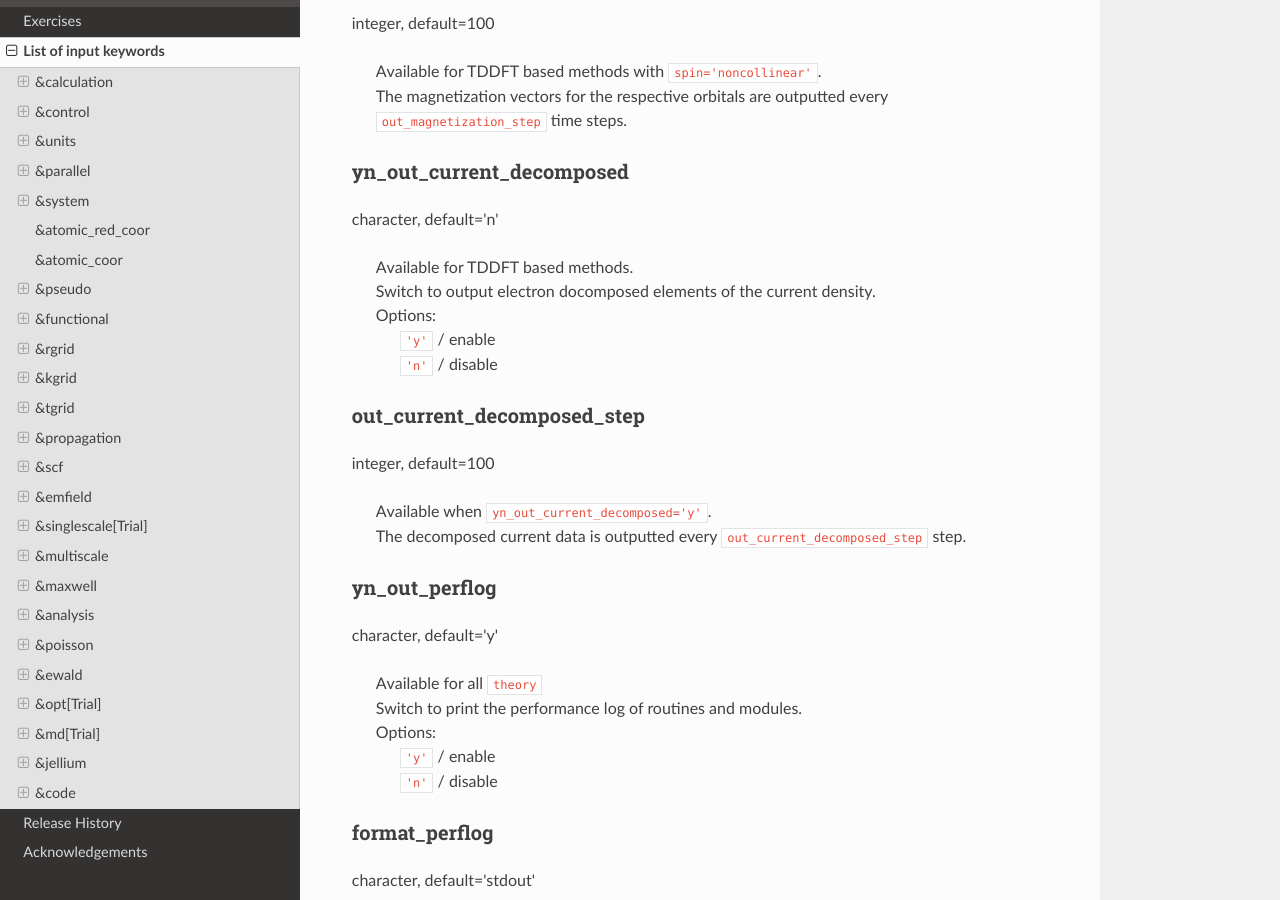
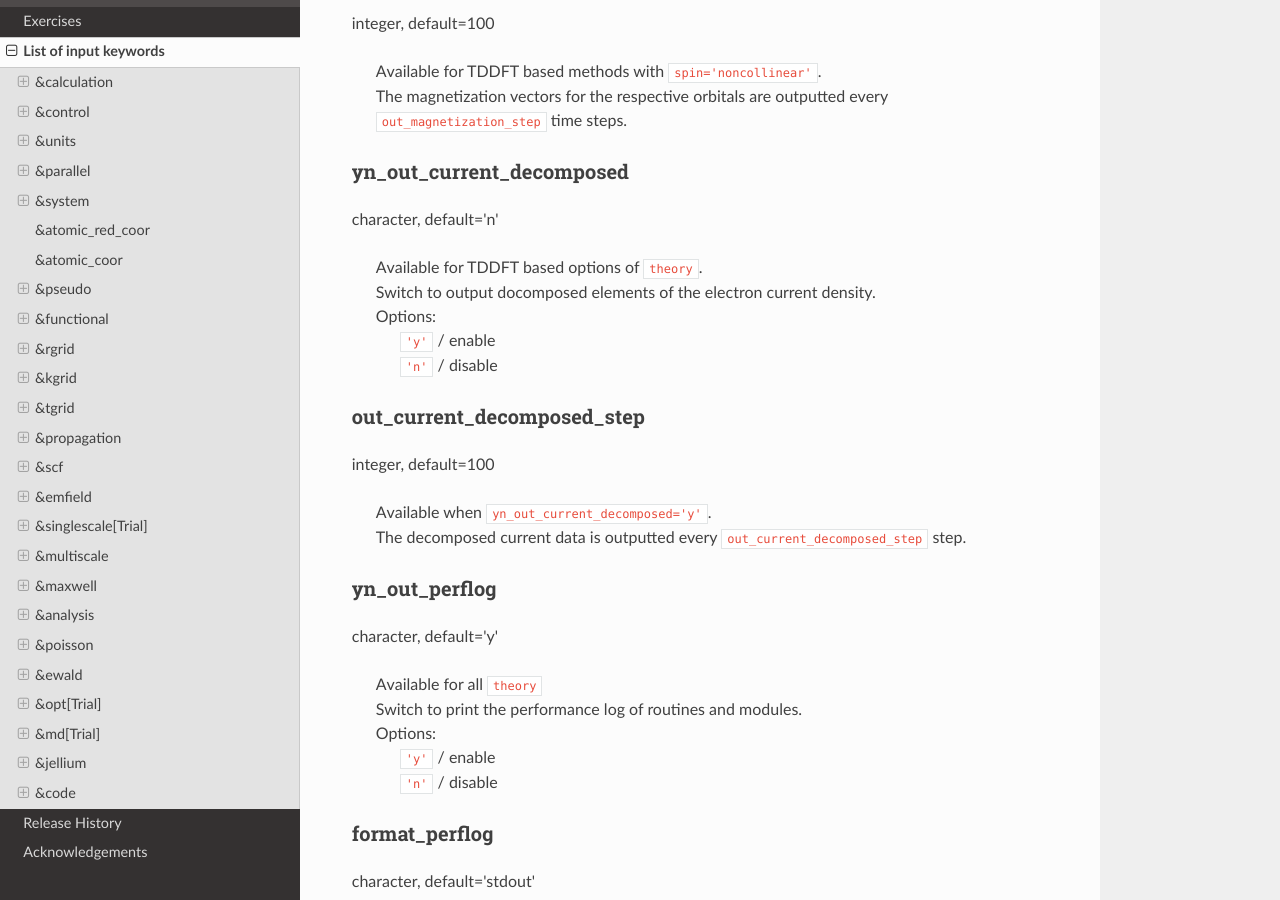
Before and after one commit to SALMON-TDDFT/SALMON-DOCS, a Sphinx documentation site: the page built from source/input_keyword_list.rst, in a window 1280 px wide and 900 px high, scrolled down 51869 px. Built offline with Sphinx 7.4.7 and the Read the Docs theme 2.0.0, drawn with Linux system fonts in a browser that asks for light colours; formulas are drawn with MathJax 3; some of the changed text lies outside the part shown.

Commit message:
Update input_keyword_list.rst

```diff
--- a/source/input_keyword_list.rst
+++ b/source/input_keyword_list.rst
@@ -2668,8 +2668,8 @@ yn_out_current_decomposed
 
 character, default='n'
 
-   | Available for TDDFT based methods.
-   | Switch to output electron docomposed elements of the current density.
+   | Available for TDDFT based options of ``theory``.
+   | Switch to output docomposed elements of the electron current density.
    | Options:
    |   ``'y'`` / enable
    |   ``'n'`` / disable
```
Also changed, not shown: other parts of source/input_keyword_list.rst (+1 -1 lines).
